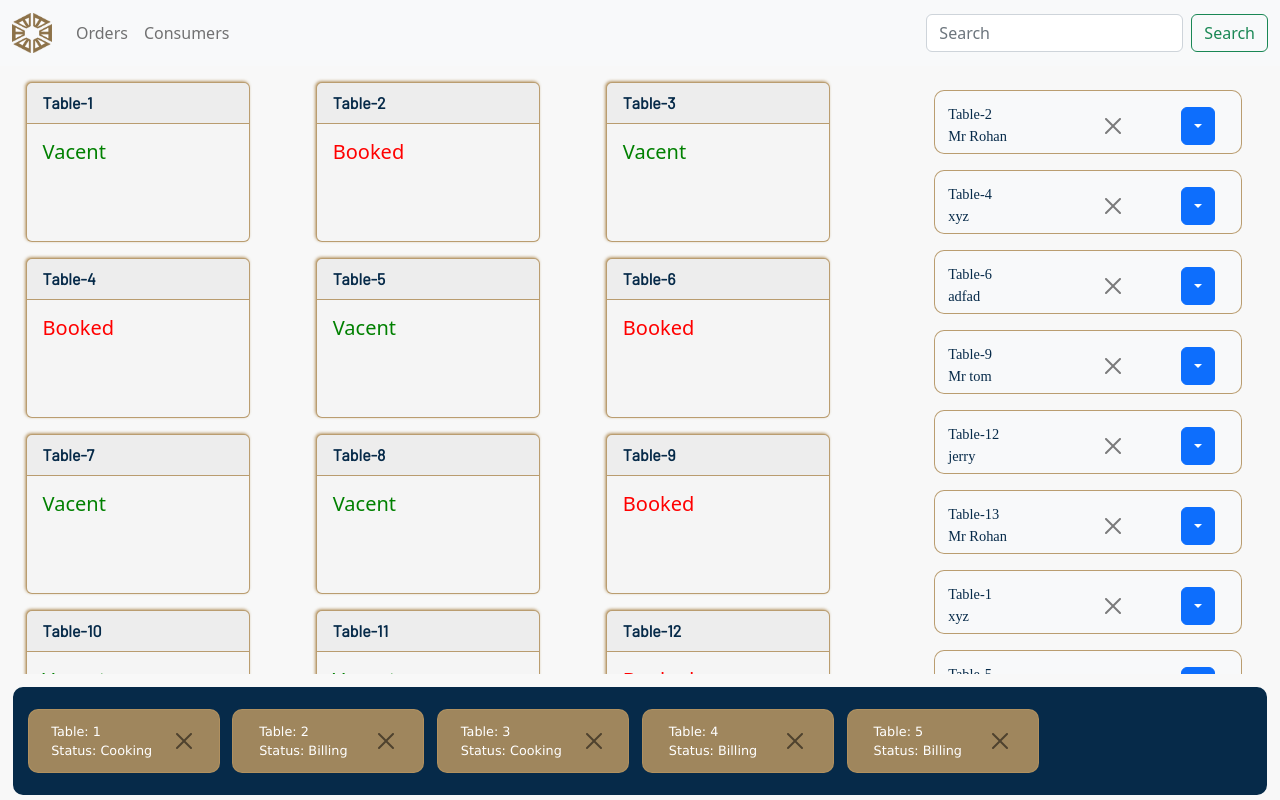
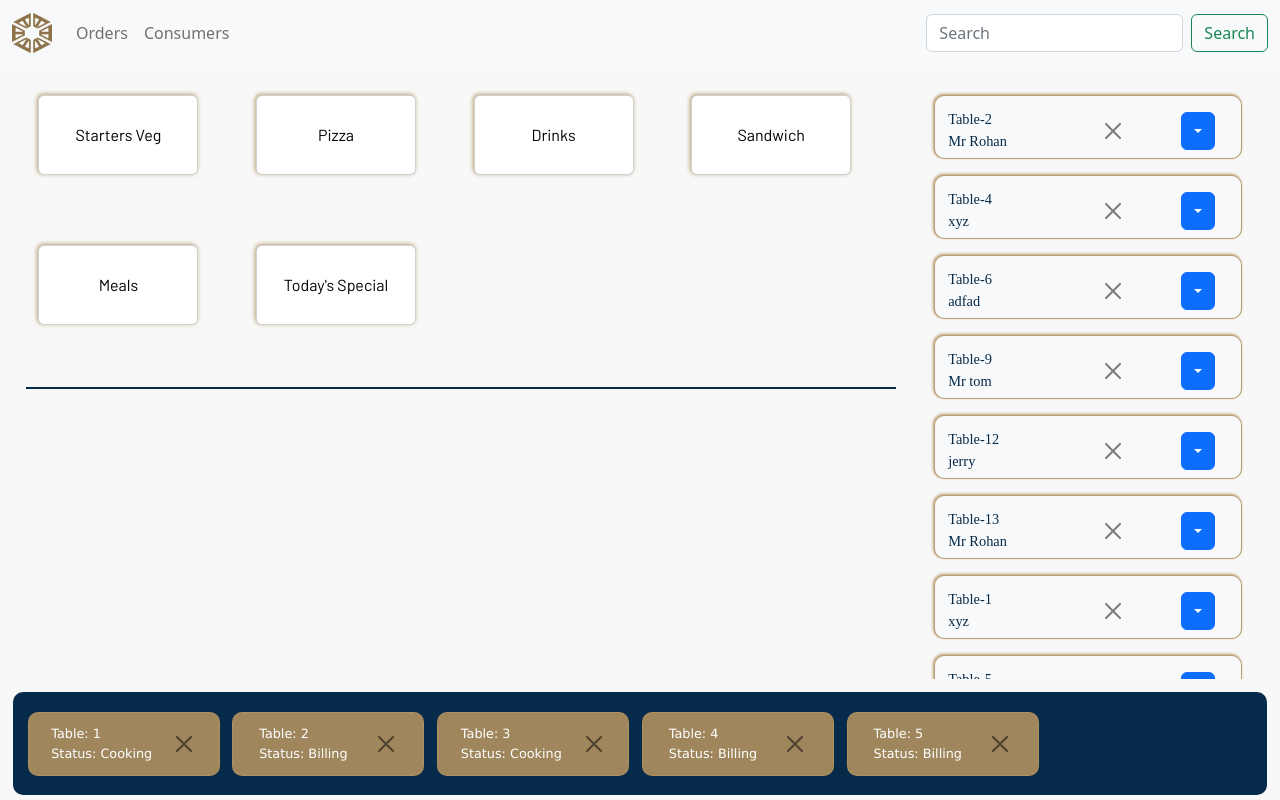
Before and after one commit to darshan9405/Hotel-Management-System, a React (Create React App) app: page / in a window 1280 px wide. Built offline with nearby package versions, Linux system fonts and the light colour scheme.

Commit message:
orders Page

```diff
--- a/src/App.module.css
+++ b/src/App.module.css
@@ -19,6 +19,7 @@
   width: 100vw;
   height: 78%;
   /* margin:1vh 1vw; */
+  margin-top: 5px;
 }
 
 .content {
--- /dev/null
+++ b/src/Components/Orders/MenuCard.js
@@ -0,0 +1,30 @@
+import classes from "./MenuCard.module.css";
+import { Card } from "react-bootstrap";
+const MenuCard = (props) => {
+  return (
+    <Card
+      style={{
+        width: "10rem",
+        height: "5rem",
+        backgroundColor: "white",
+        color: "black",
+      }}
+      onClick={() => {
+        props.selectHandler(props.name);
+      }}
+      className={classes.card}
+    >
+      <Card.Body
+        style={{
+          justifyContent: "center",
+          alignItems: "center",
+          display: "flex",
+          textAlign: "center",
+        }}
+      >
+        {props.name}
+      </Card.Body>
+    </Card>
+  );
+};
+export default MenuCard;
--- /dev/null
+++ b/src/Components/Orders/MenuCard.module.css
@@ -0,0 +1,15 @@
+@import url("https://fonts.googleapis.com/css2?family=Barlow&display=swap");
+
+.card {
+  margin: 1vh 1vw;
+  font-size: 1rem;
+  font-family: "Barlow", sans-serif;
+  color: #062a49;
+  box-shadow: -1px -1px 4px #b39260e3 !important;
+  border: 1px solid #b39260e3;
+  cursor: pointer;
+}
+
+.card:hover{
+    box-shadow: -2px -2px 5px #b39260e3 !important;
+}
--- /dev/null
+++ b/src/Components/Orders/SideComponentOrder.js
@@ -0,0 +1,38 @@
+import classes from "./SideComponentOrder.module.css";
+import { menusData } from "../../data/data";
+import { itemsData } from "../../data/data";
+import MenuCard from "./MenuCard";
+import { useState } from "react";
+const SideComponentOrder = () => {
+  const [selected, setSelected] = useState([]);
+
+  const menuSelectHandler = (name) => {
+    const data = itemsData.filter((data) => {
+      return data.name === name;
+    });
+    if (data.length !== 0) setSelected(data[0].items);
+  };
+  return (
+    <div className={classes.container}>
+      <div className={classes.menus}>
+        {menusData.map((data) => {
+          var key = data.name;
+          return (
+            <MenuCard
+              name={data.name}
+              key={key}
+              selectHandler={menuSelectHandler}
+            />
+          );
+        })}
+      </div>
+      <div className={classes.items}>
+        {selected !== null &&
+          selected.map((item) => {
+            return <MenuCard name={item} key={item} selectHandler={null} />;
+          })}
+      </div>
+    </div>
+  );
+};
+export default SideComponentOrder;
--- /dev/null
+++ b/src/Components/Orders/SideComponentOrder.module.css
@@ -0,0 +1,24 @@
+.container {
+  display: flex;
+  flex-direction: column;
+  height: inherit;
+  margin:1vh 1vw;
+  padding: 1vh 1vw;
+  width: inherit;
+}
+.menus {
+  display: grid;
+  grid-template-columns: 1fr 1fr 1fr 1fr;
+  max-height: 50%;
+  width: inherit;
+  height: 38vh;
+}
+.items {
+  display: grid;
+  grid-template-columns: 1fr 1fr 1fr 1fr;
+  max-height: 50%;
+  width: inherit;
+  height: 34vh;
+  border-top: 2px solid #062a49;
+  padding:1vh 1vw;
+}
--- a/src/Components/SideComponent.js
+++ b/src/Components/SideComponent.js
@@ -8,7 +8,7 @@ const SideComponent = (props) => {
       </div>
       <div className={classes.Buttons}>
         <CloseButton />
-        <DropdownButton title ={""}/>
+        <DropdownButton />
       </div>
     </div>
   );
--- a/src/Components/SideComponent.module.css
+++ b/src/Components/SideComponent.module.css
@@ -8,7 +8,9 @@
   align-items: center;
   border-radius: 10px;
   border: 1px solid #b39260e3;
+  box-shadow: -1px -1px 3px #b39260e3;
   height: 4rem;
+  cursor: pointer;
 }
 .Buttons {
   display: flex;
--- a/src/Pages/ContentHolderPage.js
+++ b/src/Pages/ContentHolderPage.js
@@ -1,17 +1,17 @@
 import MyCard from "../Components/MyCard";
 import classes from "./ContentHolderPage.module.css";
 import { tableData } from "../data/data";
+import SideComponentOrder from "../Components/Orders/SideComponentOrder";
 const ContentHolderPage = () => {
   return (
-    <div className={classes.contentHolder}>
-      {tableData.map((data) => {
-        var key = Object.keys(data);
-        var value = Object.values(data);
-        return (
-          <MyCard header={key[0]} status={value[0]} key={key[0]} />
-        );
-      })}
-    </div>
+    // <div className={classes.contentHolder}>
+    //   {tableData.map((data) => {
+    //     var key = Object.keys(data);
+    //     var value = Object.values(data);
+    //     return <MyCard header={key[0]} status={value[0]} key={key[0]} />;
+    //   })}
+    // </div>
+    <SideComponentOrder />
   );
 };
 export default ContentHolderPage;
--- a/src/data/data.js
+++ b/src/data/data.js
@@ -35,3 +35,60 @@ export const statusData = [
   { table: 4, status: "Billing" },
   { table: 5, status: "Billing" },
 ];
+
+export const menusData = [
+  { name: "Starters Veg" },
+  { name: "Pizza" },
+  { name: "Drinks" },
+  { name: "Sandwich" },
+  { name: "Meals" },
+  { name: "Today's Special" },
+];
+
+export const itemsData = [
+  {
+    name: "Starters Veg",
+    items: [
+      "Paneer Tikka",
+      "Chilli Paneer",
+      "Paneer Cutlet",
+      "Paneer Pakoda",
+      "Paneer Sandwich",
+    ],
+  },
+  {
+    name: "Pizza",
+    items: [
+      "Pepperoni",
+      "Mushroom",
+      "Extra Cheese",
+      "Onion",
+      "Black Olives",
+      "Fresh Garlic",
+    ],
+  },
+  {
+    name: "Drinks",
+    items: [
+      "Fruit Milk",
+      "Sparkling Water",
+      "Aloe Vera Drink",
+      "Coffee Drink",
+      "Nata De Coco",
+    ],
+  },
+  {
+    name: "Sandwich",
+    items: [
+      "Cheese Sandwich",
+      "Bombay Grilled Sandwich",
+      "Regular Sandwich",
+      "Peas and Potato Sandwich",
+    ],
+  },
+  {
+    name: "Meals",
+    items: ["Burgers", "Soups", "Salad", "Waffles", "Pancakes"],
+  },
+  { name: "Today's Special", items: ["Paneer Tikka", "Burgers"] },
+];
```
